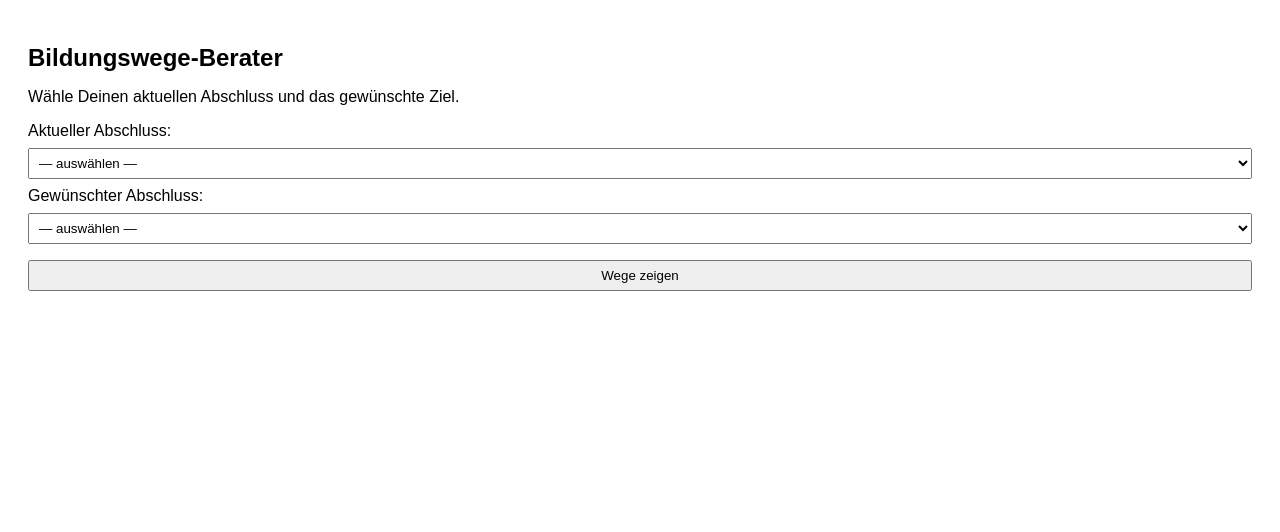
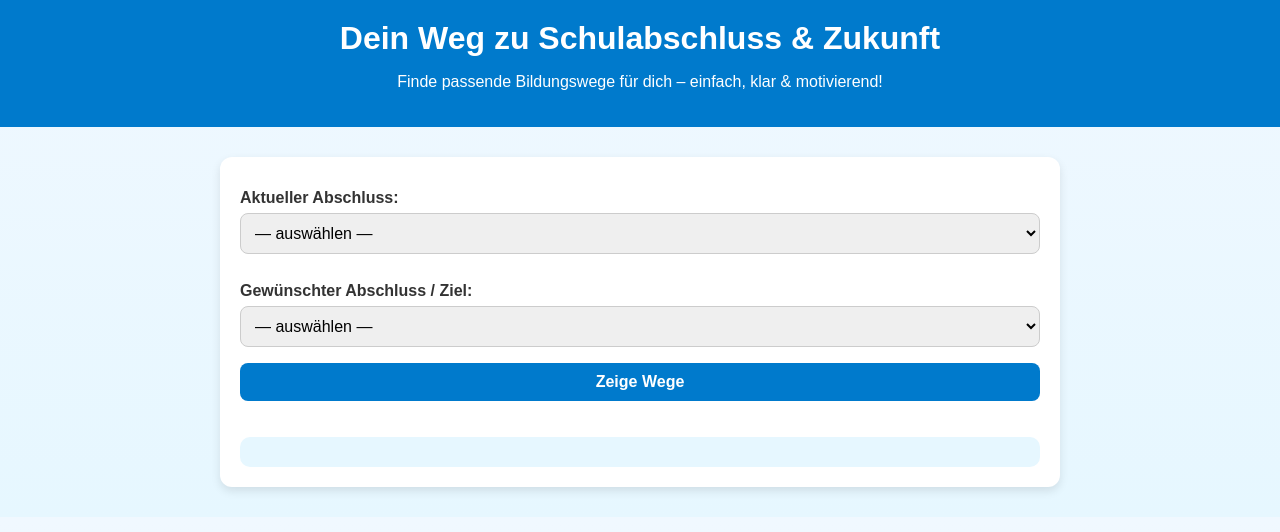
Before and after one commit to meldestellebs-create/bildungswege-tool, a plain HTML site: page index.html in a window 1280 px wide. Drawn offline with Linux system fonts and the light colour scheme.

Commit message:
Update index.html

```diff
--- a/index.html
+++ b/index.html
@@ -2,19 +2,77 @@
 <html lang="de">
 <head>
 <meta charset="UTF-8">
-<title>Bildungswege-Tool</title>
+<title>Bildungswege-Tool für Jugendliche</title>
 <style>
-  body { font-family: Arial, sans-serif; padding: 20px; }
-  h1 { font-size: 1.5rem; }
-  select, button { margin: 8px 0; padding: 6px; width: 100%; }
-  #result { margin-top: 12px; font-weight: bold; }
+  body {
+    font-family: 'Arial', sans-serif;
+    background: linear-gradient(to bottom, #f0f8ff, #e6f7ff);
+    color: #333;
+    margin: 0;
+    padding: 0;
+  }
+  header {
+    background-color: #007acc;
+    color: white;
+    padding: 20px;
+    text-align: center;
+  }
+  header h1 {
+    margin: 0;
+    font-size: 2rem;
+  }
+  .container {
+    max-width: 800px;
+    margin: 30px auto;
+    padding: 20px;
+    background: white;
+    border-radius: 12px;
+    box-shadow: 0 4px 10px rgba(0,0,0,0.1);
+  }
+  label {
+    font-weight: bold;
+    display: block;
+    margin: 12px 0 6px;
+  }
+  select, button {
+    padding: 10px;
+    width: 100%;
+    border-radius: 8px;
+    border: 1px solid #ccc;
+    margin-bottom: 16px;
+    font-size: 1rem;
+  }
+  button {
+    background-color: #007acc;
+    color: white;
+    border: none;
+    cursor: pointer;
+    font-weight: bold;
+  }
+  button:hover {
+    background-color: #005fa3;
+  }
+  #result {
+    margin-top: 20px;
+    padding: 15px;
+    background-color: #e6f7ff;
+    border-radius: 10px;
+    font-size: 1.1rem;
+  }
+  #result ul {
+    list-style-type: disc;
+    padding-left: 20px;
+  }
 </style>
 </head>
 <body>
 
-<h1>Bildungswege-Berater</h1>
-<p>Wähle Deinen aktuellen Abschluss und das gewünschte Ziel.</p>
+<header>
+  <h1>Dein Weg zu Schulabschluss & Zukunft</h1>
+  <p>Finde passende Bildungswege für dich – einfach, klar & motivierend!</p>
+</header>
 
+<div class="container">
   <label for="start">Aktueller Abschluss:</label>
   <select id="start">
     <option value="">— auswählen —</option>
@@ -22,65 +80,67 @@
     <option value="haupt">Hauptschulabschluss</option>
     <option value="mittlere">Mittlere Reife</option>
     <option value="fachhoch">Fachhochschulreife</option>
-  <option value="abitur">Allgemeine Hochschulreife (Abitur)</option>
+    <option value="abitur">Abitur</option>
   </select>
 
-<label for="ziel">Gewünschter Abschluss:</label>
+  <label for="ziel">Gewünschter Abschluss / Ziel:</label>
   <select id="ziel">
     <option value="">— auswählen —</option>
     <option value="haupt">Hauptschulabschluss</option>
     <option value="mittlere">Mittlere Reife</option>
     <option value="fachhoch">Fachhochschulreife</option>
-  <option value="abitur">Allgemeine Hochschulreife (Abitur)</option>
+    <option value="abitur">Abitur</option>
     <option value="ausbildung">Berufsabschluss</option>
     <option value="studium">Studium</option>
   </select>
 
-<button onclick="berechneWege()">Wege zeigen</button>
+  <button onclick="berechneWege()">Zeige Wege</button>
 
   <div id="result"></div>
+</div>
 
 <script>
+// Erweiterte Bildungslogik für mehr Auswahlmöglichkeiten
 const bildungslogik = {
   kein: {
-    haupt: ["AVdual (Ausbildungsvorbereitung dual)"],
+    haupt: ["AVdual Vorbereitung", "Berufsorientierung"],
     mittlere: ["AVdual + 2-jährige Berufsfachschule", "AVdual + Duale Ausbildung mit mittlerer Anerkennung"],
+    fachhoch: ["AVdual + weiterführende Schulform (Berufskolleg)"],
+    abitur: ["AVdual + Berufliches Gymnasium oder Abendschule"],
     ausbildung: ["AVdual + Duale Ausbildung"],
-    fachhoch: ["AVdual + weiterführende Schulform (Berufskolleg)"],
-    abitur: ["AVdual + weiterführende Schulform (z. B. Berufliches Gymnasium)"],
-    studium: ["Über Bildungsabschluss Abitur möglich (mehrere Schritte)"]
+    studium: ["Zuerst Abitur notwendig, dann Studium"]
   },
   haupt: {
     haupt: ["Du hast den gleichen Abschluss"],
     mittlere: ["2-jährige Berufsfachschule", "Duale Ausbildung mit mittlerer Anerkennung"],
+    fachhoch: ["Berufskolleg", "Gymnasiale Oberstufe nach Berufsausbildung"],
+    abitur: ["Berufliches Gymnasium oder Abendschule (BOS)"],
     ausbildung: ["Duale Ausbildung", "Berufsfachschule mit Berufsausbildung"],
-    fachhoch: ["Berufskolleg oder Gymnasiale Oberstufe nach Berufsausbildung"],
-    abitur: ["Berufliches Gymnasium", "Abendschule / BOS"],
-    studium: ["Studium nach Abitur-Weg"]
+    studium: ["Zuerst Abitur notwendig"]
   },
   mittlere: {
-    haupt: ["Du hast einen höheren Abschluss als Hauptschule"],
+    haupt: ["Höherer Abschluss vorhanden"],
     mittlere: ["Du hast den gleichen Abschluss"],
-    ausbildung: ["Duale Ausbildung", "Berufsfachschule"],
     fachhoch: ["Berufskolleg", "Gymnasiale Oberstufe nach Berufsausbildung"],
     abitur: ["Gymnasiale Oberstufe", "Berufliches Gymnasium"],
-    studium: ["Studium nach Abitur-Weg"]
+    ausbildung: ["Duale Ausbildung", "Berufsfachschule"],
+    studium: ["Studium nach Abitur möglich"]
   },
   fachhoch: {
-    haupt: ["Mittlere oder Höhere Schulformen überlegen"],
-    mittlere: ["Zurück ist selten sinnvoll"],
-    ausbildung: ["Duale Ausbildung", "Berufsfachschule"],
+    haupt: ["Höherer Abschluss vorhanden"],
+    mittlere: ["Höherer Abschluss vorhanden"],
     fachhoch: ["Du hast den gleichen Abschluss"],
-    abitur: ["Gymnasiale Oberstufe oder beruflicher Weg"],
+    abitur: ["Berufliches Gymnasium oder weiterführende Schulformen"],
+    ausbildung: ["Duale Ausbildung möglich"],
     studium: ["Studium mit fachgebundener Berechtigung"]
   },
   abitur: {
     haupt: ["Höherer Abschluss vorhanden"],
     mittlere: ["Höherer Abschluss vorhanden"],
-    ausbildung: ["Duale Ausbildung möglich"],
     fachhoch: ["Höherer Abschluss vorhanden"],
     abitur: ["Du hast den gleichen Abschluss"],
-    studium: ["Studium an Hochschule"]
+    ausbildung: ["Duale Ausbildung möglich"],
+    studium: ["Studium an Hochschule möglich"]
   }
 };
 
@@ -88,15 +148,18 @@ function berechneWege() {
   const s = document.getElementById("start").value;
   const z = document.getElementById("ziel").value;
   const out = document.getElementById("result");
+
   if (!s || !z) {
-    out.textContent = "Bitte beides auswählen.";
+    out.innerHTML = "<strong>Bitte wähle beide Felder aus!</strong>";
     return;
   }
+
   const result = bildungslogik[s]?.[z];
+
   if (result) {
-    out.innerHTML = "Mögliche Wege:<br>" + result.map(w => "• " + w).join("<br>");
+    out.innerHTML = "<strong>Mögliche Wege:</strong><ul>" + result.map(w => "<li>" + w + "</li>").join("") + "</ul>";
   } else {
-    out.textContent = "Keine Wege gefunden für diese Kombination.";
+    out.innerHTML = "<strong>Keine Wege gefunden für diese Kombination.</strong>";
   }
 }
 </script>
```
Lines whose indentation alone changed are shown as unchanged.
